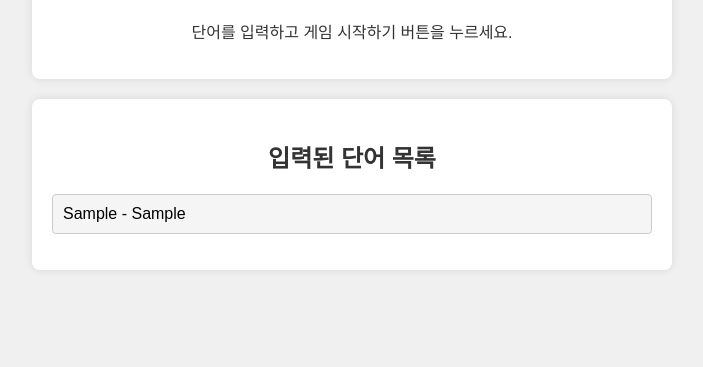
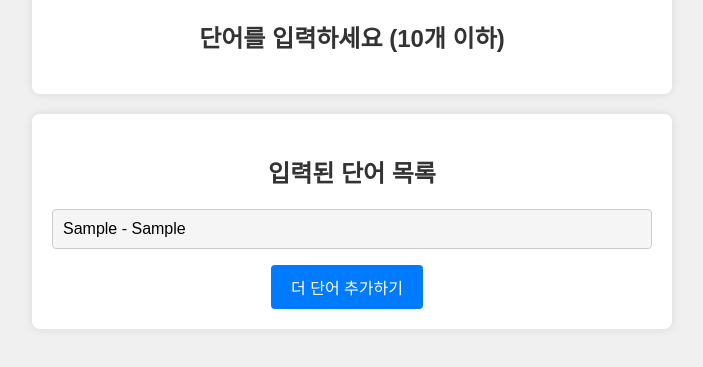
Before and after one commit to qwer12345a/test1, a plain HTML site: page index.html in a window 1280 px wide. Both pictures are taken after typing "Sample", "Sample" into the empty fields and a click on the button "Add Word". Shown: the part 101-468 px from the top of the page, without its empty margins (288-991 px from the left). Drawn offline with Linux system fonts and the light colour scheme.

Commit message:
Update index.html

```diff
--- a/index.html
+++ b/index.html
@@ -10,7 +10,7 @@
 <body>
     <div class="container">
         <h1>Daily Word Learning</h1>
-        <p>단어를 입력하고 게임 시작하기 버튼을 누르세요.</p>
+        <h2>단어를 입력하세요 (10개 이하)</h2>
         <form id="word-form">
             <div class="form-group">
                 <label for="word">Word (영어 스펠링)</label>
@@ -27,6 +27,7 @@
     <div class="container" id="word-list-container" style="display: none;">
         <h2>입력된 단어 목록</h2>
         <ul id="word-list"></ul>
+        <button type="button" id="add-another-word-btn">더 단어 추가하기</button>
     </div>
     <div class="container" id="learn-these-words" style="display: none;">
         <h1>Learn These Words</h1>
```
